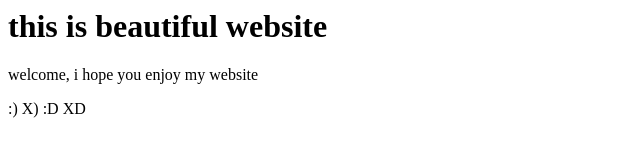
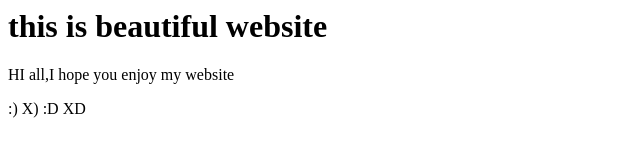
Before and after one commit to Rexcooper1992/rawat, a plain HTML site: page index.html in a window 1280 px wide. Shown: the full height of the page, 0-640 px from the left. Drawn offline with Linux system fonts and the light colour scheme.

Commit message:
change welcome to hi

```diff
--- a/index.html
+++ b/index.html
@@ -1,6 +1,6 @@
 <html>
 <title>Alok.rawat</title>
 <h1>this is beautiful website</h1>
-<p>welcome, i hope you enjoy my website</p>
+<p>HI all,I hope you enjoy my website</p>
 <p> :) X) :D XD </p>
 </html>
```
